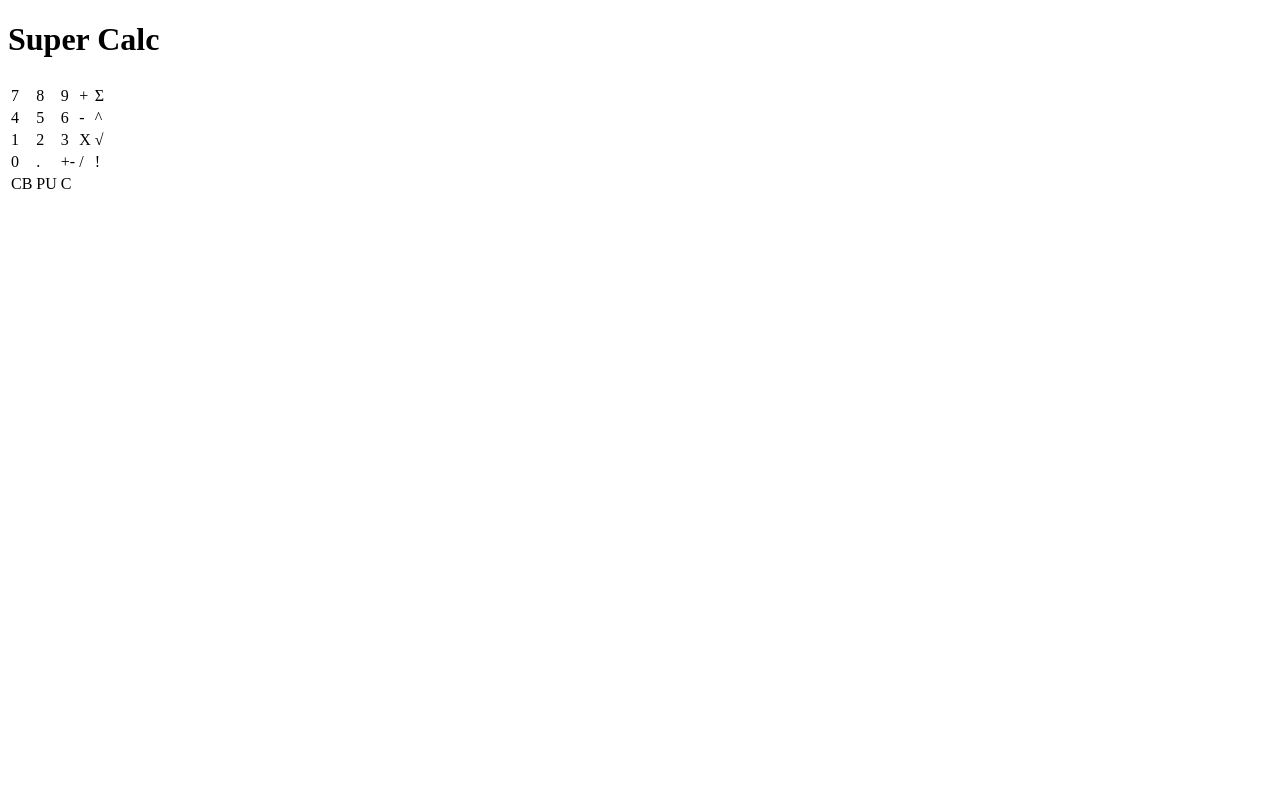
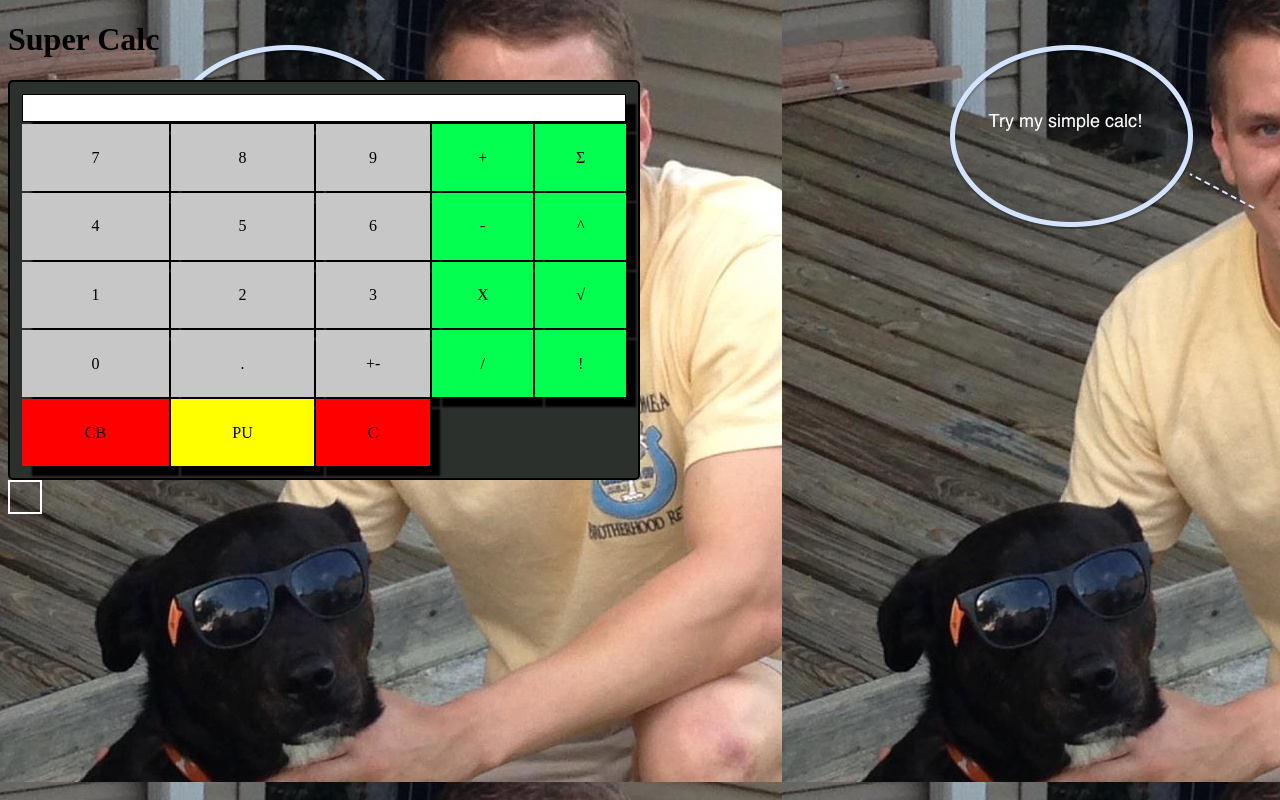
Before and after one commit to richmondwatkins/super-calc, a plain HTML site: page index.html in a window 1280 px wide. Drawn offline with Linux system fonts and the light colour scheme; the site is published under a folder, as on GitHub Pages, so addresses that start at the root find nothing; a web font is replaced by a local one.

Commit message:
html fix

```diff
--- a/index.html
+++ b/index.html
@@ -1 +1,8 @@
-<!DOCTYPE html><html lang="en"><head><meta charset="utf-8"><title>Super Calc</title><link rel="stylesheet" href="/css/app.css"></head><body><h1 id="title">Super Calc</h1><table id="calculator"><tbody><tr><td id="display" colspan="5"></td></tr><tr><td class="number button">7</td><td class="number button">8</td><td class="number button">9</td><td data-op="add" class="operator button">+</td><td data-op="sum" class="operator button">Σ</td></tr><tr><td class="number button">4</td><td class="number button">5</td><td class="number button">6</td><td data-op="sub" class="operator button">-</td><td data-op="exp" class="operator button">^</td></tr><tr><td class="number button">1</td><td class="number button">2</td><td class="number button">3</td><td data-op="mult" class="operator button">X</td><td data-op="root" class="operator button">√</td></tr><tr><td class="number button">0</td><td class="decimal button">.</td><td class="sign button">+-</td><td data-op="div" class="operator button">/</td><td data-op="fact" class="operator button">!</td></tr><tr><td class="clear button">CB</td><td id="push" class="button">PU</td><td class="clear button">C</td><td></td><td></td></tr></tbody></table><div id="queue"></div><script src="/js/vendor/jquery-2.1.0.js"></script><script src="/js/source/main.js"></script></body></html>
+<!DOCTYPE html><html lang="en"><head><meta charset="utf-8"><title>Super Calc</title><link rel="stylesheet" href="css/app.css"></head><body><h1 id="title">Super Calc</h1><table id="calculator"><tbody><tr><td id="display" colspan="5"></td>
+</tr><tr><td class="number button">7</td><td class="number button">8</td><td class="number button">9</td><td data-op="add" class="operator button">+</td><td data-op="sum" class="operator button">Σ</td></tr><tr><td class="number button">4</td>
+  <td class="number button">5</td><td class="number button">6</td><td data-op="sub" class="operator button">-</td><td data-op="exp" class="operator button">^</td></tr><tr><td class="number button">1</td><td class="number button">2</td><td class="number button">3</td>
+
+    <td data-op="mult" class="operator button">X</td>
+    <td data-op="root" class="operator button">√</td></tr><tr><td class="number button">0</td><td class="decimal button">.</td><td class="sign button">+-</td><td data-op="div" class="operator button">/</td><td data-op="fact" class="operator button">!</td>
+    </tr><tr><td class="clear button">CB</td><td id="push" class="button">PU</td><td class="clear button">C</td><td></td><td></td></tr></tbody></table><div id="queue"></div><script src="js/vendor/jquery-2.1.0.js">
+    </script><script src="js/source/main.js"></script></body></html>
```
